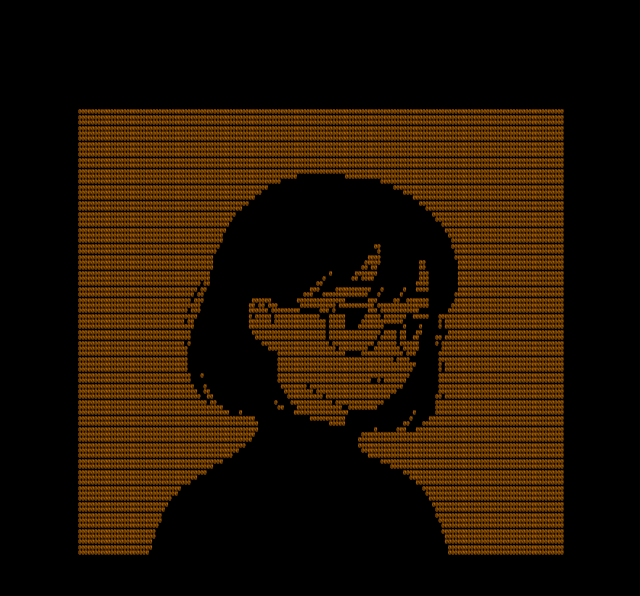
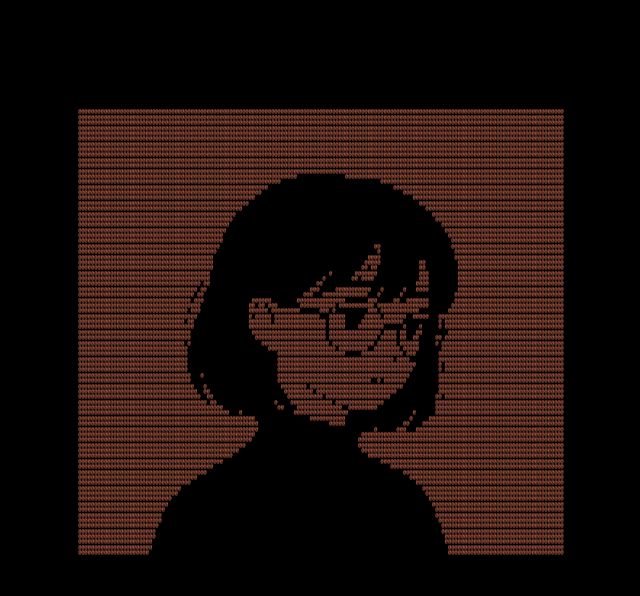
Before and after one commit to noraroark/noraroark.github.io, a plain HTML site: page index.html in a window 1280 px wide. Shown: the top 596 px of the page, without its empty margins (319-959 px from the left). Drawn offline with Linux system fonts and the light colour scheme.

Commit message:
Text color changed

```diff
--- a/style.css
+++ b/style.css
@@ -1,6 +1,6 @@
 :root {
     --bg-color: #000;
-    --text-color: #FF8C00;
+    --text-color: #DE7356;
     --font-main: 'IBM Plex Mono', monospace;
 }
 
```
